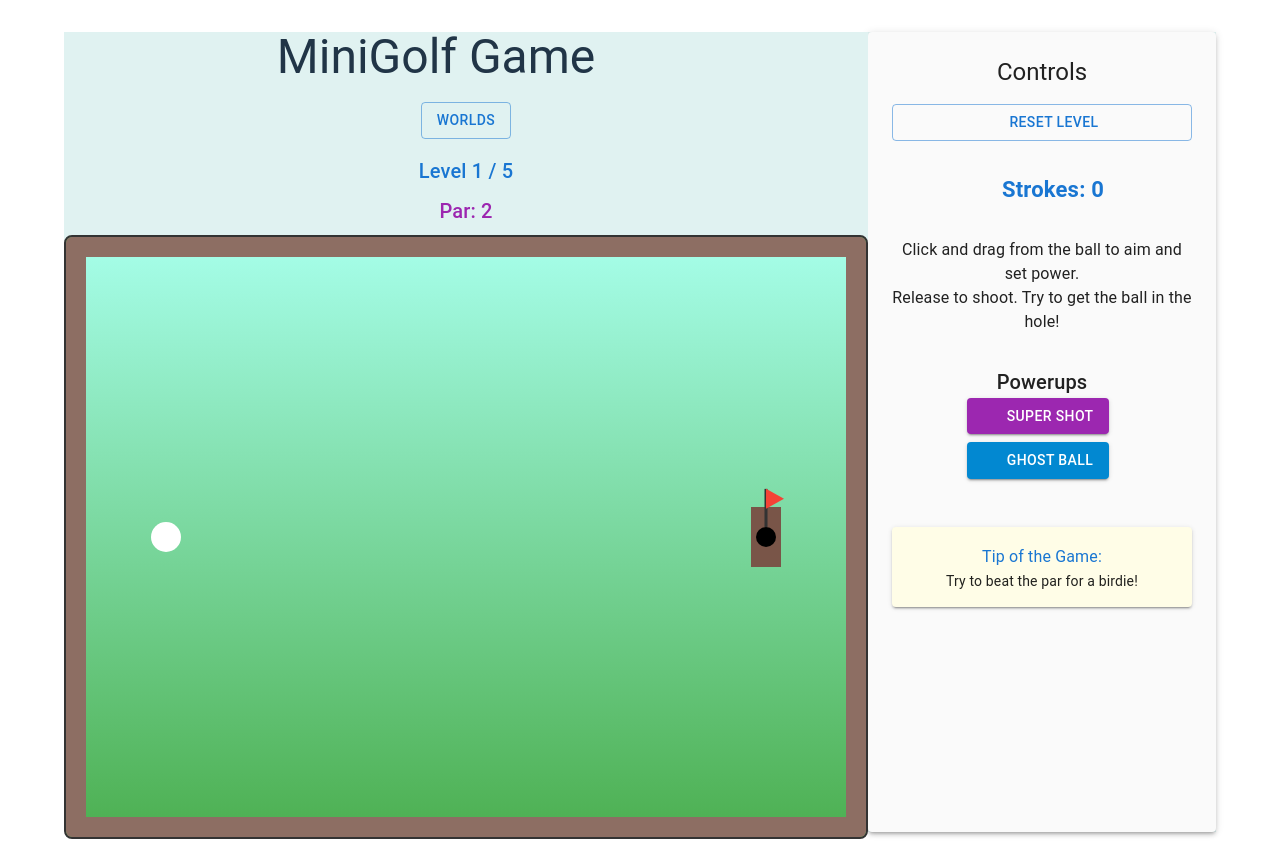
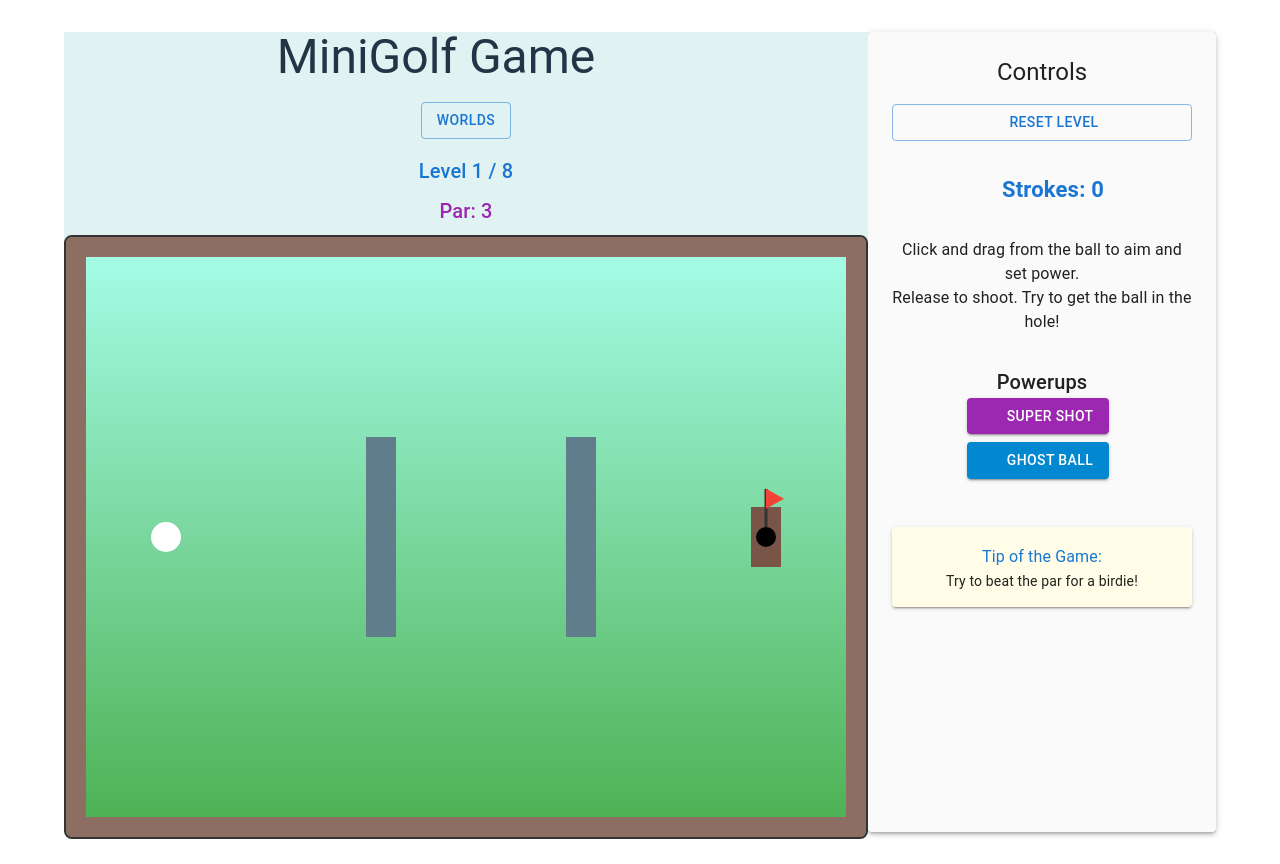
Before and after one commit to MokshKhemka/miniGolf-Game, a React (Vite) app: page / in a window 1280 px wide. Built offline with nearby package versions, Linux system fonts and the light colour scheme; some icons are missing.

Commit message:
Clean up unused imports in App.tsx

```diff
--- a/src/App.tsx
+++ b/src/App.tsx
@@ -10,25 +10,12 @@ import FlashOnIcon from '@mui/icons-material/FlashOn';
 import RocketLaunchIcon from '@mui/icons-material/RocketLaunch';
 import CelebrationIcon from '@mui/icons-material/Celebration';
 import RestartAltIcon from '@mui/icons-material/RestartAlt';
-import PauseIcon from '@mui/icons-material/Pause';
-import PlayArrowIcon from '@mui/icons-material/PlayArrow';
-import HelpOutlineIcon from '@mui/icons-material/HelpOutline';
-import Modal from '@mui/material/Modal';
-import Select from '@mui/material/Select';
-import MenuItem from '@mui/material/MenuItem';
 import { LEVELS } from './levels';
 import type { Powerup } from './levels';
 import './App.css';
-import VolumeUpIcon from '@mui/icons-material/VolumeUp';
-import VolumeOffIcon from '@mui/icons-material/VolumeOff';
-import SettingsIcon from '@mui/icons-material/Settings';
-import ColorLensIcon from '@mui/icons-material/ColorLens';
-import React from 'react';
-import HomeScreen from './HomeScreen';
 import SettingsModal from './SettingsModal';
 import Sidebar from './Sidebar';
 import WorldsHomeScreen from './WorldsHomeScreen';
-import Tooltip from '@mui/material/Tooltip';
 
 const BALL_RADIUS = 15;
 const HOLE_RADIUS = 10;
@@ -145,9 +132,13 @@ function App() {
     });
     // Ball
     ctx.fillStyle = ballColor;
+    if (ghostBall) {
+      ctx.globalAlpha = 0.6; // Make ball semi-transparent when ghost ball is active
+    }
     ctx.beginPath();
     ctx.arc(ball.x, ball.y, BALL_RADIUS, 0, Math.PI * 2);
     ctx.fill();
+    ctx.globalAlpha = 1; // Reset transparency
     // Powerup animation ring
     if (powerupAnim && powerupAnim.active) {
       const elapsed = Date.now() - powerupAnim.start;
@@ -214,25 +205,26 @@ function App() {
         let vx = velocity.x;
         let vy = velocity.y;
 
-        // Wall collision (with 20px thick walls) - constrain position and reverse velocity
+        // Wall collision (with 20px thick walls) - bounce the ball
         if (next.x - BALL_RADIUS < 20) {
           next.x = 20 + BALL_RADIUS;
-          vx = -vx;
+          vx = -vx * 0.8; // Bounce with some energy loss
         }
         if (next.x + BALL_RADIUS > CANVAS_W - 20) {
           next.x = CANVAS_W - 20 - BALL_RADIUS;
-          vx = -vx;
+          vx = -vx * 0.8; // Bounce with some energy loss
         }
         if (next.y - BALL_RADIUS < 20) {
           next.y = 20 + BALL_RADIUS;
-          vy = -vy;
+          vy = -vy * 0.8; // Bounce with some energy loss
         }
         if (next.y + BALL_RADIUS > CANVAS_H - 20) {
           next.y = CANVAS_H - 20 - BALL_RADIUS;
-          vy = -vy;
+          vy = -vy * 0.8; // Bounce with some energy loss
         }
 
-        // Obstacle collision (improved AABB)
+        // Obstacle collision (improved AABB) - skip if ghost ball is active
+        if (!ghostBall) {
           for (const o of obstacles) {
             if (
               next.x + BALL_RADIUS > o.x &&
@@ -244,20 +236,24 @@ function App() {
               const overlapX = Math.min(next.x + BALL_RADIUS - o.x, o.x + o.w - (next.x - BALL_RADIUS));
               const overlapY = Math.min(next.y + BALL_RADIUS - o.y, o.y + o.h - (next.y - BALL_RADIUS));
               if (overlapX < overlapY) {
-              vx = -vx;
+                vx = -vx * 0.7; // Bounce off obstacles with more energy loss
                 next.x = prev.x;
               } else {
-              vy = -vy;
+                vy = -vy * 0.7; // Bounce off obstacles with more energy loss
                 next.y = prev.y;
               }
             }
           }
+        }
+
         // Friction (unless superShot)
         if (!superShotActive) {
           vx *= FRICTION;
           vy *= FRICTION;
         }
+
         setVelocity({ x: vx, y: vy });
+
         // Check if in hole
         const dist = Math.hypot(next.x - hole.x, next.y - hole.y);
         if (dist < hole.r) {
@@ -277,6 +273,7 @@ function App() {
           }
           return { ...hole };
         }
+
         // Stop if slow
         if (Math.abs(vx) < MIN_SPEED && Math.abs(vy) < MIN_SPEED) {
           setMoving(false);
@@ -284,13 +281,14 @@ function App() {
           setSuperShotActive(false);
           return next;
         }
+
         animId = requestAnimationFrame(animate);
         return next;
       });
     }
     animId = requestAnimationFrame(animate);
     return () => cancelAnimationFrame(animId);
-  }, [moving, velocity, obstacles, hole, superShotActive, level, strokeCount, wind]);
+  }, [moving, velocity, obstacles, hole, superShotActive, level, strokeCount, wind, ghostBall]);
 
   // Mouse events for aiming
   const getCanvasPos = (e: React.MouseEvent<HTMLCanvasElement, MouseEvent>) => {
@@ -458,15 +456,25 @@ function App() {
     if (moving) return;
     setPowerupAnim({active: true, type, start: Date.now()});
     setTimeout(() => setPowerupAnim(null), 700);
+
     if (type === 'superShot') {
       setSuperShotActive(true);
       setPowerups(p => p.map(pp => pp.type === 'superShot' && !pp.used ? { ...pp, used: true } : pp));
+      setMessage('Super Shot Activated! Ball ignores friction!');
+      setTimeout(() => setMessage(''), 2000);
     } else if (type === 'teleport') {
-      setBall(prev => ({ x: hole.x - 2 * BALL_RADIUS, y: hole.y }));
+      // Teleport to a strategic position near the hole
+      const teleportX = hole.x - 3 * BALL_RADIUS;
+      const teleportY = hole.y;
+      setBall({ x: teleportX, y: teleportY });
       setPowerups(p => p.map(pp => pp.type === 'teleport' && !pp.used ? { ...pp, used: true } : pp));
+      setMessage('Teleported near the hole!');
+      setTimeout(() => setMessage(''), 2000);
     } else if (type === 'ghostBall') {
       setGhostBall(true);
       setPowerups(p => p.map(pp => pp.type === 'ghostBall' && !pp.used ? { ...pp, used: true } : pp));
+      setMessage('Ghost Ball Activated! Pass through obstacles!');
+      setTimeout(() => setMessage(''), 2000);
     }
   };
 
--- a/src/levels.ts
+++ b/src/levels.ts
@@ -22,50 +22,108 @@ export const LEVELS: LevelConfig[] = [
   {
     ball: { x: 100, y: 300 },
     hole: { x: 700, y: 300, r: 10 },
-    obstacles: [],
+    obstacles: [
+      { x: 300, y: 200, w: 30, h: 200 },
+      { x: 500, y: 200, w: 30, h: 200 },
+    ],
     powerups: [{ type: 'superShot' }, { type: 'ghostBall' }],
-    par: 2,
+    par: 3,
   },
   {
     ball: { x: 100, y: 100 },
     hole: { x: 700, y: 500, r: 10 },
     obstacles: [
-      { x: 400, y: 0, w: 30, h: 600 },
+      { x: 400, y: 0, w: 30, h: 300 },
+      { x: 400, y: 300, w: 30, h: 300 },
+      { x: 200, y: 250, w: 200, h: 30 },
+      { x: 500, y: 150, w: 200, h: 30 },
     ],
     powerups: [{ type: 'teleport' }, { type: 'ghostBall' }],
-    par: 3,
+    par: 4,
   },
   {
     ball: { x: 400, y: 100 },
     hole: { x: 400, y: 500, r: 10 },
     obstacles: [
-      { x: 200, y: 300, w: 400, h: 30 },
-      { x: 600, y: 400, w: 30, h: 200 },
+      { x: 200, y: 200, w: 400, h: 30 },
+      { x: 200, y: 400, w: 400, h: 30 },
+      { x: 300, y: 200, w: 30, h: 200 },
+      { x: 500, y: 200, w: 30, h: 200 },
     ],
     powerups: [{ type: 'superShot' }, { type: 'teleport' }, { type: 'ghostBall' }],
-    par: 4,
+    par: 5,
   },
   {
     ball: { x: 100, y: 500 },
     hole: { x: 700, y: 100, r: 10 },
     obstacles: [
-      { x: 300, y: 200, w: 400, h: 30 },
-      { x: 600, y: 100, w: 30, h: 400 },
-      { x: 700, y: 0, w: 30, h: 200 },
+      { x: 300, y: 100, w: 30, h: 400 },
+      { x: 500, y: 100, w: 30, h: 400 },
+      { x: 300, y: 100, w: 200, h: 30 },
+      { x: 300, y: 470, w: 200, h: 30 },
+      { x: 400, y: 250, w: 30, h: 100 },
     ],
     powerups: [{ type: 'superShot' }, { type: 'ghostBall' }],
-    par: 4,
+    par: 6,
   },
   {
     ball: { x: 700, y: 500 },
     hole: { x: 100, y: 100, r: 10 },
     obstacles: [
-      { x: 300, y: 200, w: 400, h: 30 },
-      { x: 300, y: 400, w: 30, h: 200 },
-      { x: 600, y: 0, w: 30, h: 300 },
-      { x: 700, y: 300, w: 100, h: 30 },
+      { x: 200, y: 150, w: 400, h: 30 },
+      { x: 200, y: 350, w: 400, h: 30 },
+      { x: 200, y: 150, w: 30, h: 200 },
+      { x: 600, y: 150, w: 30, h: 200 },
+      { x: 350, y: 250, w: 100, h: 30 },
+      { x: 400, y: 200, w: 30, h: 100 },
     ],
     powerups: [{ type: 'teleport' }, { type: 'superShot' }, { type: 'ghostBall' }],
-    par: 5,
+    par: 7,
+  },
+  {
+    ball: { x: 100, y: 100 },
+    hole: { x: 700, y: 500, r: 10 },
+    obstacles: [
+      { x: 250, y: 0, w: 30, h: 300 },
+      { x: 550, y: 300, w: 30, h: 300 },
+      { x: 250, y: 0, w: 300, h: 30 },
+      { x: 250, y: 570, w: 300, h: 30 },
+      { x: 400, y: 200, w: 30, h: 200 },
+      { x: 300, y: 300, w: 200, h: 30 },
+    ],
+    powerups: [{ type: 'superShot' }, { type: 'ghostBall' }],
+    par: 8,
+  },
+  {
+    ball: { x: 400, y: 550 },
+    hole: { x: 400, y: 50, r: 10 },
+    obstacles: [
+      { x: 150, y: 100, w: 30, h: 400 },
+      { x: 650, y: 100, w: 30, h: 400 },
+      { x: 150, y: 100, w: 500, h: 30 },
+      { x: 150, y: 470, w: 500, h: 30 },
+      { x: 300, y: 200, w: 30, h: 200 },
+      { x: 500, y: 200, w: 30, h: 200 },
+      { x: 350, y: 300, w: 100, h: 30 },
+    ],
+    powerups: [{ type: 'teleport' }, { type: 'superShot' }, { type: 'ghostBall' }],
+    par: 9,
+  },
+  {
+    ball: { x: 100, y: 100 },
+    hole: { x: 700, y: 500, r: 10 },
+    obstacles: [
+      { x: 200, y: 0, w: 30, h: 600 },
+      { x: 600, y: 0, w: 30, h: 600 },
+      { x: 200, y: 0, w: 400, h: 30 },
+      { x: 200, y: 570, w: 400, h: 30 },
+      { x: 300, y: 150, w: 30, h: 300 },
+      { x: 500, y: 150, w: 30, h: 300 },
+      { x: 350, y: 250, w: 100, h: 30 },
+      { x: 350, y: 350, w: 100, h: 30 },
+      { x: 400, y: 200, w: 30, h: 200 },
+    ],
+    powerups: [{ type: 'teleport' }, { type: 'superShot' }, { type: 'ghostBall' }],
+    par: 10,
   },
 ];
```
Lines whose indentation alone changed are shown as unchanged.
